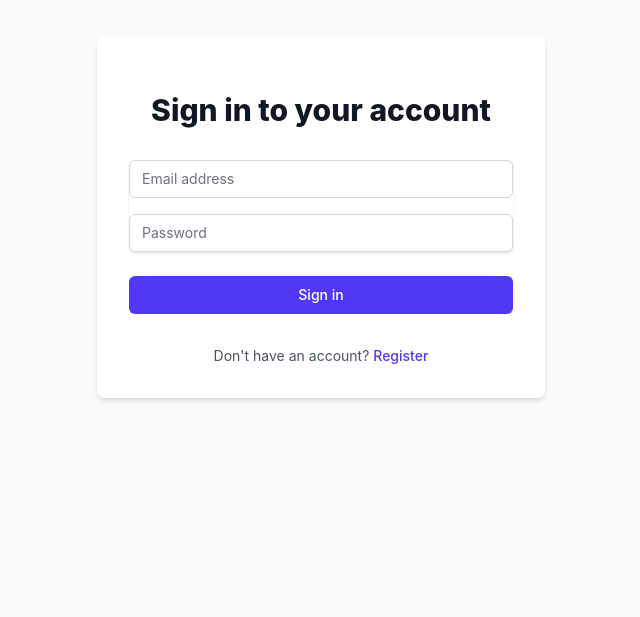
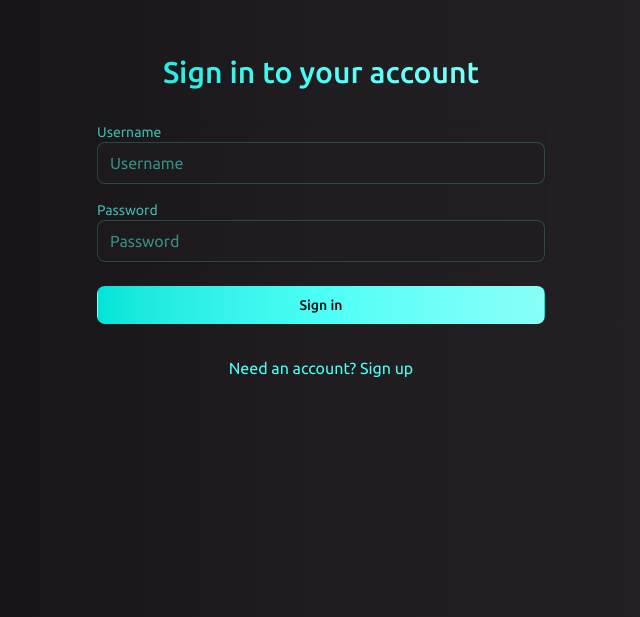
Before and after one commit to dmi3mid/ChatsSupport-admichat, a React (Vite) app in the folder client/: page /regist in a window 1280 px wide. Shown: the part 183-800 px from the top of the page, without its empty margins (319-959 px from the left). Built offline with nearby package versions, Linux system fonts and the light colour scheme; a web font is replaced by a local one.

Commit message:
Updated styles.

```diff
--- a/client/src/pages/AuthPage.jsx
+++ b/client/src/pages/AuthPage.jsx
@@ -21,10 +21,11 @@ export default function AuthPage() {
     }
 
     const handleChange = (e) => {
-        setFormData({
-            ...formData,
-            [e.target.name]: e.target.value
-        });
+        const { name, value } = e.target;
+        setFormData(prev => ({
+            ...prev,
+            [name]: value
+        }));
     };
 
     const handleSubmit = async (e) => {
@@ -32,11 +33,11 @@ export default function AuthPage() {
         setError('');
 
         try {
-            const endpoint = isLogin ? '/api/auth/login' : '/api/auth/register';
-            const response = await fetch(`http://localhost:2800${endpoint}`, {
+            const endpoint = isLogin ? 'login' : 'register';
+            const response = await fetch(`http://localhost:2800/api/auth/${endpoint}`, {
                 method: 'POST',
                 headers: {
-                    'Content-Type': 'application/json'
+                    'Content-Type': 'application/json',
                 },
                 body: JSON.stringify(formData)
             });
@@ -47,70 +48,78 @@ export default function AuthPage() {
                 throw new Error(data.message || 'Authentication failed');
             }
 
-            login(data.token, data.user);
+            if (isLogin) {
+                localStorage.setItem('token', data.token);
+                login(data.user);
+            } else {
+                setIsLogin(true);
+                setFormData({ username: '', email: '', password: '' });
+            }
         } catch (err) {
             setError(err.message);
         }
     };
 
     return (
-        <div className="min-h-screen flex items-center justify-center bg-gray-50 py-12 px-4 sm:px-6 lg:px-8">
-            <div className="max-w-md w-full space-y-8 bg-white p-8 rounded-lg shadow-md">
+        <div className="min-h-screen bg-gradient-to-r from-[#0f0d0f] via-[#201d20] to-[#252225] flex items-center justify-center py-12 px-4 sm:px-6 lg:px-8">
+            <div className="max-w-md w-full space-y-8">
                 <div>
-                    <h2 className="mt-6 text-center text-3xl font-extrabold text-gray-900">
-                        {isLogin ? 'Sign in to your account' : 'Create new account'}
+                    <h2 className="text-center text-3xl font-[Ubuntu] font-[500] bg-gradient-to-r from-[#00e4d8] via-[#4afff6] to-[#88fff9] bg-clip-text text-transparent">
+                        {isLogin ? 'Sign in to your account' : 'Create a new account'}
                     </h2>
                 </div>
-
                 {error && (
-                    <div className="bg-red-50 border border-red-200 text-red-600 px-4 py-3 rounded relative" role="alert">
-                        <span className="block sm:inline">{error}</span>
+                    <div className="bg-red-900/50 border border-red-700 text-red-400 px-4 py-3 rounded-lg font-[Ubuntu]">
+                        {error}
                     </div>
                 )}
-
                 <form className="mt-8 space-y-6" onSubmit={handleSubmit}>
                     <div className="rounded-md shadow-sm space-y-4">
-                        {!isLogin && (
                         <div>
-                                <label htmlFor="username" className="sr-only">Username</label>
+                            <label htmlFor="username" className="block text-sm font-[Ubuntu] text-[#4afff6]/70">
+                                Username
+                            </label>
                             <input
                                 id="username"
                                 name="username"
                                 type="text"
                                 required
-                                    className="appearance-none rounded-md relative block w-full px-3 py-2 border border-gray-300 placeholder-gray-500 text-gray-900 focus:outline-none focus:ring-indigo-500 focus:border-indigo-500 focus:z-10 sm:text-sm"
-                                    placeholder="Username"
                                 value={formData.username}
                                 onChange={handleChange}
+                                className="appearance-none relative block w-full px-3 py-2 border border-[#4afff6]/20 bg-[#201d20]/50 text-[#4afff6] placeholder-[#4afff6]/50 rounded-lg focus:outline-none focus:ring-2 focus:ring-[#4afff6] focus:border-transparent font-[Ubuntu]"
+                                placeholder="Username"
                             />
                         </div>
-                        )}
-
+                        {!isLogin && (
                             <div>
-                            <label htmlFor="email" className="sr-only">Email address</label>
+                                <label htmlFor="email" className="block text-sm font-[Ubuntu] text-[#4afff6]/70">
+                                    Email address
+                                </label>
                                 <input
                                     id="email"
                                     name="email"
                                     type="email"
                                     required
-                                className="appearance-none rounded-md relative block w-full px-3 py-2 border border-gray-300 placeholder-gray-500 text-gray-900 focus:outline-none focus:ring-indigo-500 focus:border-indigo-500 focus:z-10 sm:text-sm"
-                                placeholder="Email address"
                                     value={formData.email}
                                     onChange={handleChange}
+                                    className="appearance-none relative block w-full px-3 py-2 border border-[#4afff6]/20 bg-[#201d20]/50 text-[#4afff6] placeholder-[#4afff6]/50 rounded-lg focus:outline-none focus:ring-2 focus:ring-[#4afff6] focus:border-transparent font-[Ubuntu]"
+                                    placeholder="Email address"
                                 />
                             </div>
-
+                        )}
                         <div>
-                            <label htmlFor="password" className="sr-only">Password</label>
+                            <label htmlFor="password" className="block text-sm font-[Ubuntu] text-[#4afff6]/70">
+                                Password
+                            </label>
                             <input
                                 id="password"
                                 name="password"
                                 type="password"
                                 required
-                                className="appearance-none rounded-md relative block w-full px-3 py-2 border border-gray-300 placeholder-gray-500 text-gray-900 focus:outline-none focus:ring-indigo-500 focus:border-indigo-500 focus:z-10 sm:text-sm"
-                                placeholder="Password"
                                 value={formData.password}
                                 onChange={handleChange}
+                                className="appearance-none relative block w-full px-3 py-2 border border-[#4afff6]/20 bg-[#201d20]/50 text-[#4afff6] placeholder-[#4afff6]/50 rounded-lg focus:outline-none focus:ring-2 focus:ring-[#4afff6] focus:border-transparent font-[Ubuntu]"
+                                placeholder="Password"
                             />
                         </div>
                     </div>
@@ -118,24 +127,20 @@ export default function AuthPage() {
                     <div>
                         <button
                             type="submit"
-                            className="group relative w-full flex justify-center py-2 px-4 border border-transparent text-sm font-medium rounded-md text-white bg-indigo-600 hover:bg-indigo-700 focus:outline-none focus:ring-2 focus:ring-offset-2 focus:ring-indigo-500"
+                            className="group relative w-full flex justify-center py-2 px-4 border border-transparent text-sm font-[Ubuntu] font-[500] rounded-lg text-[#0f0d0f] bg-gradient-to-r from-[#00e4d8] via-[#4afff6] to-[#88fff9] hover:opacity-80 duration-300 focus:outline-none focus:ring-2 focus:ring-offset-2 focus:ring-[#4afff6]"
                         >
-                            {isLogin ? 'Sign in' : 'Register'}
+                            {isLogin ? 'Sign in' : 'Sign up'}
                         </button>
                     </div>
                 </form>
 
-                <div className="text-center mt-4">
-                    <p className="text-sm text-gray-600">
-                        {isLogin ? "Don't have an account? " : "Already have an account? "}
+                <div className="text-center">
                     <button
-                            type="button"
                         onClick={() => setIsLogin(!isLogin)}
-                            className="font-medium text-indigo-600 hover:text-indigo-500 focus:outline-none focus:underline transition ease-in-out duration-150"
+                        className="font-[Ubuntu] text-[#4afff6] hover:text-[#88fff9] duration-300"
                     >
-                            {isLogin ? 'Register' : 'Sign in'}
+                        {isLogin ? 'Need an account? Sign up' : 'Already have an account? Sign in'}
                     </button>
-                    </p>
                 </div>
             </div>
         </div>
--- a/client/src/pages/ProfilePage.jsx
+++ b/client/src/pages/ProfilePage.jsx
@@ -50,16 +50,16 @@ export default function ProfilePage() {
 
     if (isLoading) {
         return (
-            <div className="min-h-screen flex items-center justify-center bg-gray-50">
-                <div className="text-gray-600 text-lg">Loading profile...</div>
+            <div className="min-h-screen flex items-center justify-center bg-gradient-to-r from-[#0f0d0f] via-[#201d20] to-[#252225]">
+                <div className="text-[#4afff6] text-lg font-[Ubuntu]">Loading profile...</div>
             </div>
         );
     }
 
     if (error) {
         return (
-            <div className="min-h-screen flex items-center justify-center bg-gray-50">
-                <div className="bg-red-50 border border-red-200 text-red-600 px-4 py-3 rounded relative max-w-md">
+            <div className="min-h-screen flex items-center justify-center bg-gradient-to-r from-[#0f0d0f] via-[#201d20] to-[#252225]">
+                <div className="bg-red-900/50 border border-red-700 text-red-400 px-4 py-3 rounded-lg max-w-md font-[Ubuntu]">
                     <strong className="font-bold">Error: </strong>
                     <span className="block sm:inline">{error}</span>
                 </div>
@@ -69,38 +69,38 @@ export default function ProfilePage() {
 
     if (!userData) {
         return (
-            <div className="min-h-screen flex items-center justify-center bg-gray-50">
-                <div className="text-gray-600 text-lg">No profile data available</div>
+            <div className="min-h-screen flex items-center justify-center bg-gradient-to-r from-[#0f0d0f] via-[#201d20] to-[#252225]">
+                <div className="text-[#4afff6] text-lg font-[Ubuntu]">No profile data available</div>
             </div>
         );
     }
 
     return (
-        <div className="min-h-screen bg-gray-50 py-12 px-4 sm:px-6 lg:px-8">
+        <div className="min-h-screen bg-gradient-to-r from-[#0f0d0f] via-[#201d20] to-[#252225] py-12 px-4 sm:px-6 lg:px-8">
             <div className="max-w-3xl mx-auto">
-                <div className="bg-white shadow rounded-lg overflow-hidden">
+                <div className="bg-[#201d20]/50 backdrop-blur-sm shadow-lg rounded-lg overflow-hidden border border-[#4afff6]/20">
                     <div className="px-4 py-5 sm:px-6">
-                        <h2 className="text-2xl font-bold leading-7 text-gray-900 sm:text-3xl sm:truncate">
+                        <h2 className="text-2xl font-[Ubuntu] font-[500] bg-gradient-to-r from-[#00e4d8] via-[#4afff6] to-[#88fff9] bg-clip-text text-transparent">
                             Profile Information
                         </h2>
                     </div>
-                    <div className="border-t border-gray-200">
+                    <div className="border-t border-[#4afff6]/20">
                         <dl>
-                            <div className="bg-gray-50 px-4 py-5 sm:grid sm:grid-cols-3 sm:gap-4 sm:px-6">
-                                <dt className="text-sm font-medium text-gray-500">Username</dt>
-                                <dd className="mt-1 text-sm text-gray-900 sm:mt-0 sm:col-span-2">
+                            <div className="bg-[#0f0d0f]/50 px-4 py-5 sm:grid sm:grid-cols-3 sm:gap-4 sm:px-6">
+                                <dt className="text-sm font-[Ubuntu] text-[#4afff6]/70">Username</dt>
+                                <dd className="mt-1 text-sm text-[#4afff6] sm:mt-0 sm:col-span-2 font-[Ubuntu]">
                                     {userData.username}
                                 </dd>
                             </div>
-                            <div className="bg-white px-4 py-5 sm:grid sm:grid-cols-3 sm:gap-4 sm:px-6">
-                                <dt className="text-sm font-medium text-gray-500">Email</dt>
-                                <dd className="mt-1 text-sm text-gray-900 sm:mt-0 sm:col-span-2">
+                            <div className="bg-[#201d20]/50 px-4 py-5 sm:grid sm:grid-cols-3 sm:gap-4 sm:px-6">
+                                <dt className="text-sm font-[Ubuntu] text-[#4afff6]/70">Email</dt>
+                                <dd className="mt-1 text-sm text-[#4afff6] sm:mt-0 sm:col-span-2 font-[Ubuntu]">
                                     {userData.email}
                                 </dd>
                             </div>
-                            <div className="bg-gray-50 px-4 py-5 sm:grid sm:grid-cols-3 sm:gap-4 sm:px-6">
-                                <dt className="text-sm font-medium text-gray-500">Member since</dt>
-                                <dd className="mt-1 text-sm text-gray-900 sm:mt-0 sm:col-span-2">
+                            <div className="bg-[#0f0d0f]/50 px-4 py-5 sm:grid sm:grid-cols-3 sm:gap-4 sm:px-6">
+                                <dt className="text-sm font-[Ubuntu] text-[#4afff6]/70">Member since</dt>
+                                <dd className="mt-1 text-sm text-[#4afff6] sm:mt-0 sm:col-span-2 font-[Ubuntu]">
                                     {new Date(userData.createdAt).toLocaleDateString()}
                                 </dd>
                             </div>
@@ -109,7 +109,7 @@ export default function ProfilePage() {
                     <div className="px-4 py-5 sm:px-6">
                         <button
                             onClick={handleLogout}
-                            className="w-full flex justify-center py-2 px-4 border border-transparent rounded-md shadow-sm text-sm font-medium text-white bg-red-600 hover:bg-red-700 focus:outline-none focus:ring-2 focus:ring-offset-2 focus:ring-red-500"
+                            className="w-full flex justify-center py-2 px-4 border border-transparent rounded-lg shadow-sm text-sm font-[Ubuntu] font-[500] text-[#0f0d0f] bg-gradient-to-r from-[#00e4d8] via-[#4afff6] to-[#88fff9] hover:opacity-80 duration-300 focus:outline-none focus:ring-2 focus:ring-offset-2 focus:ring-[#4afff6]"
                         >
                             Sign out
                         </button>
```
Lines whose indentation alone changed are shown as unchanged.
